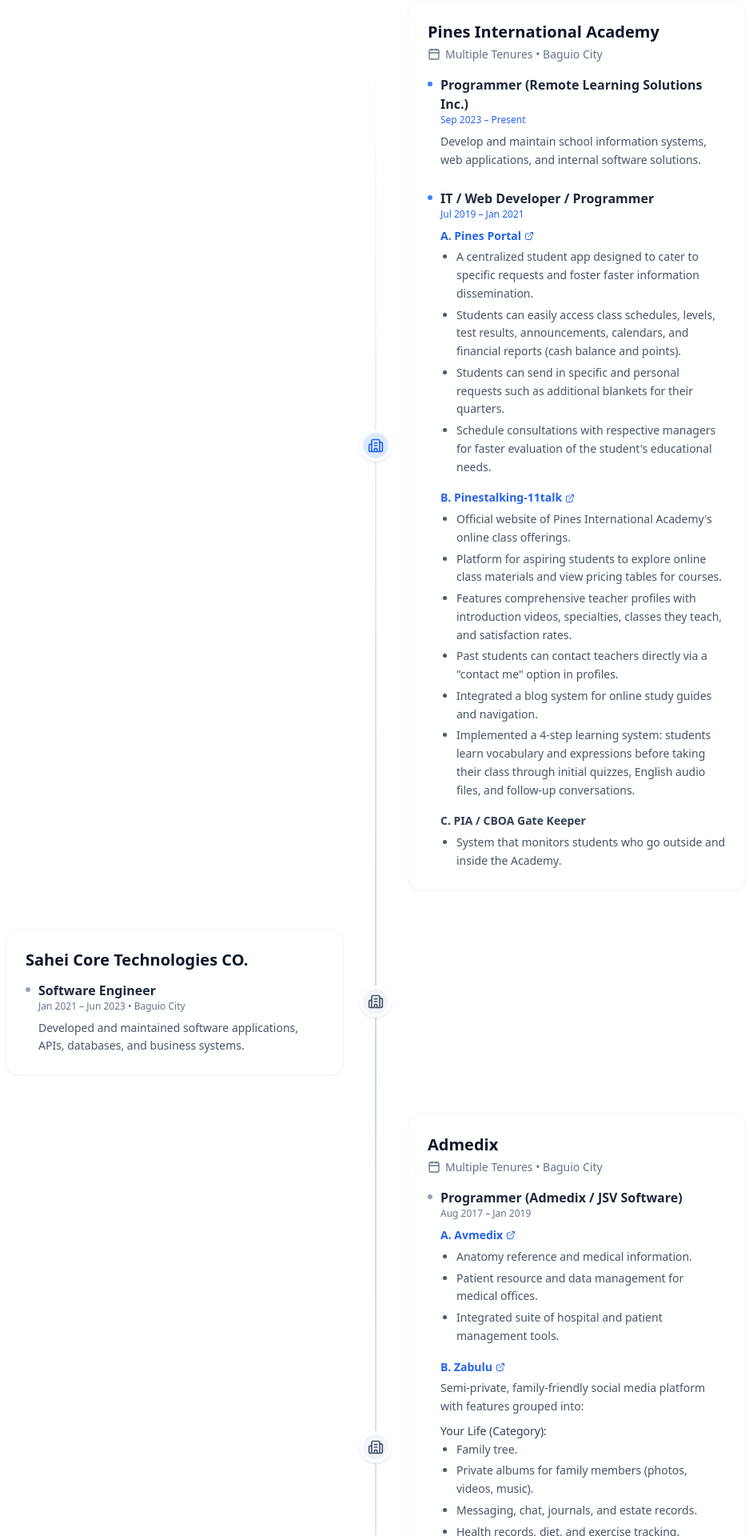
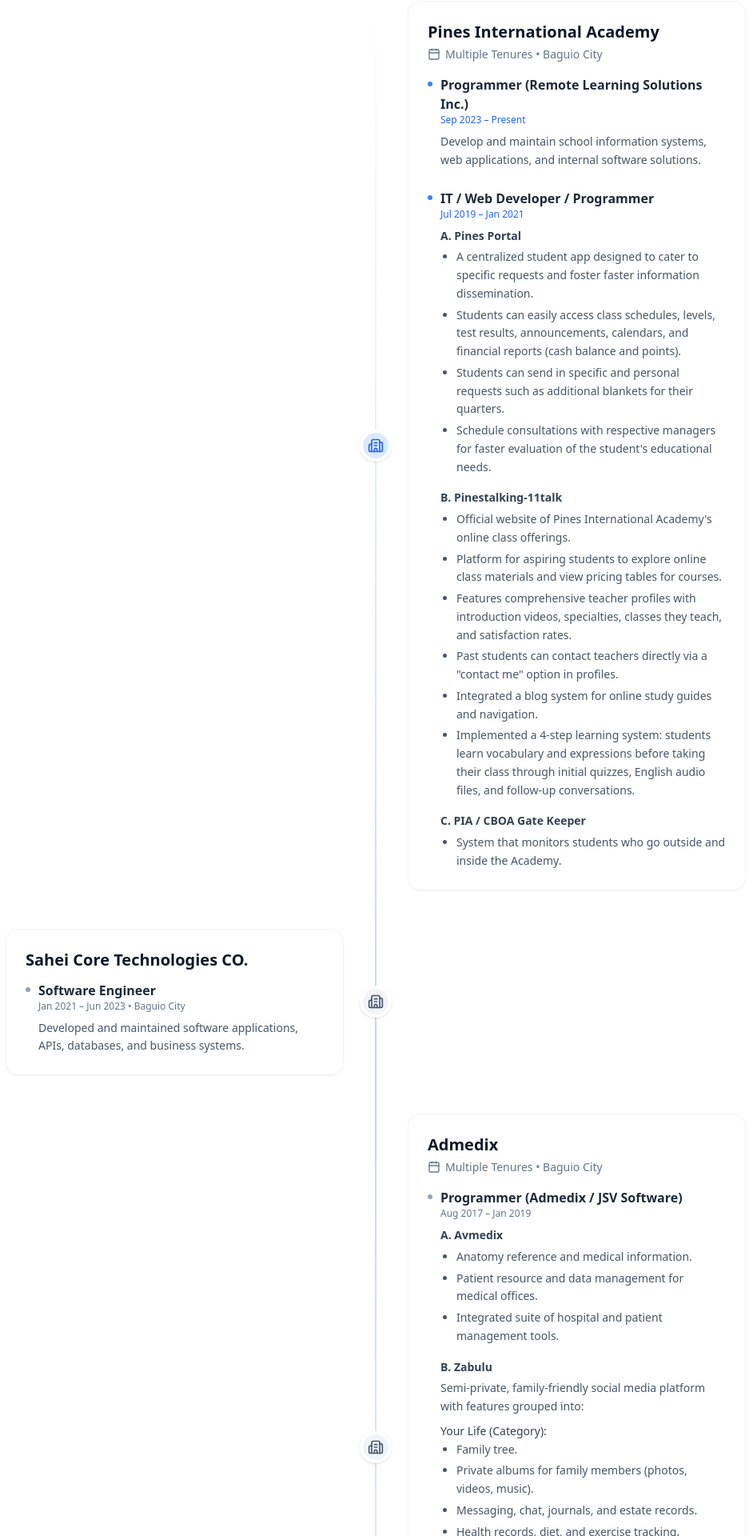
Before and after one commit to khimfermhee/portfolio, a Next.js app: page / in a window 1280 px wide. Shown: the part 968-2888 px from the top of the page at 80% size, without its empty margins (170-1107 px from the left). Built offline with nearby package versions, Linux system fonts and the light colour scheme.

Commit message:
Remove external website links

```diff
--- a/src/app/page.tsx
+++ b/src/app/page.tsx
@@ -10,8 +10,7 @@
   Cpu,
   Database,
   Building2,
-  Calendar,
-  ExternalLink
+  Calendar
 } from "lucide-react";
 
 export default function Portfolio() {
@@ -141,9 +140,7 @@
                     <p className="text-xs font-medium text-blue-600 mb-2">Jul 2019 – Jan 2021</p>
                     <div className="text-sm text-slate-600 leading-relaxed space-y-4">
                       <div>
-                        <a href="https://pinesportal.com/" target="_blank" rel="noreferrer" className="flex items-center font-semibold text-blue-600 hover:underline mb-1">
-                          A. Pines Portal <ExternalLink className="w-3 h-3 ml-1" />
-                        </a>
+                        <h6 className="font-semibold text-slate-700 mb-1">A. Pines Portal</h6>
                         <ul className="list-disc pl-5 space-y-1 text-slate-600">
                           <li>A centralized student app designed to cater to specific requests and foster faster information dissemination.</li>
                           <li>Students can easily access class schedules, levels, test results, announcements, calendars, and financial reports (cash balance and points).</li>
@@ -153,9 +150,7 @@
                       </div>
 
                       <div>
-                        <a href="https://pinestalking.com/" target="_blank" rel="noreferrer" className="flex items-center font-semibold text-blue-600 hover:underline mb-1">
-                          B. Pinestalking-11talk <ExternalLink className="w-3 h-3 ml-1" />
-                        </a>
+                        <h6 className="font-semibold text-slate-700 mb-1">B. Pinestalking-11talk</h6>
                         <ul className="list-disc pl-5 space-y-1 text-slate-600">
                           <li>Official website of Pines International Academy&apos;s online class offerings.</li>
                           <li>Platform for aspiring students to explore online class materials and view pricing tables for courses.</li>
@@ -214,9 +209,7 @@
                     <p className="text-xs font-medium text-slate-500 mb-2">Aug 2017 – Jan 2019</p>
                     <div className="text-sm text-slate-600 leading-relaxed space-y-4">
                       <div>
-                        <a href="https://avmedix.com/" target="_blank" rel="noreferrer" className="flex items-center font-semibold text-blue-600 hover:underline mb-1">
-                          A. Avmedix <ExternalLink className="w-3 h-3 ml-1" />
-                        </a>
+                        <h6 className="font-semibold text-slate-700 mb-1">A. Avmedix</h6>
                         <ul className="list-disc pl-5 space-y-1 text-slate-600">
                           <li>Anatomy reference and medical information.</li>
                           <li>Patient resource and data management for medical offices.</li>
@@ -225,9 +218,7 @@
                       </div>
 
                       <div>
-                        <a href="https://zabulu.com/" target="_blank" rel="noreferrer" className="flex items-center font-semibold text-blue-600 hover:underline mb-1">
-                          B. Zabulu <ExternalLink className="w-3 h-3 ml-1" />
-                        </a>
+                        <h6 className="font-semibold text-slate-700 mb-1">B. Zabulu</h6>
                         <p className="mb-2">Semi-private, family-friendly social media platform with features grouped into:</p>
                         <div className="space-y-3">
                           <div>
```
